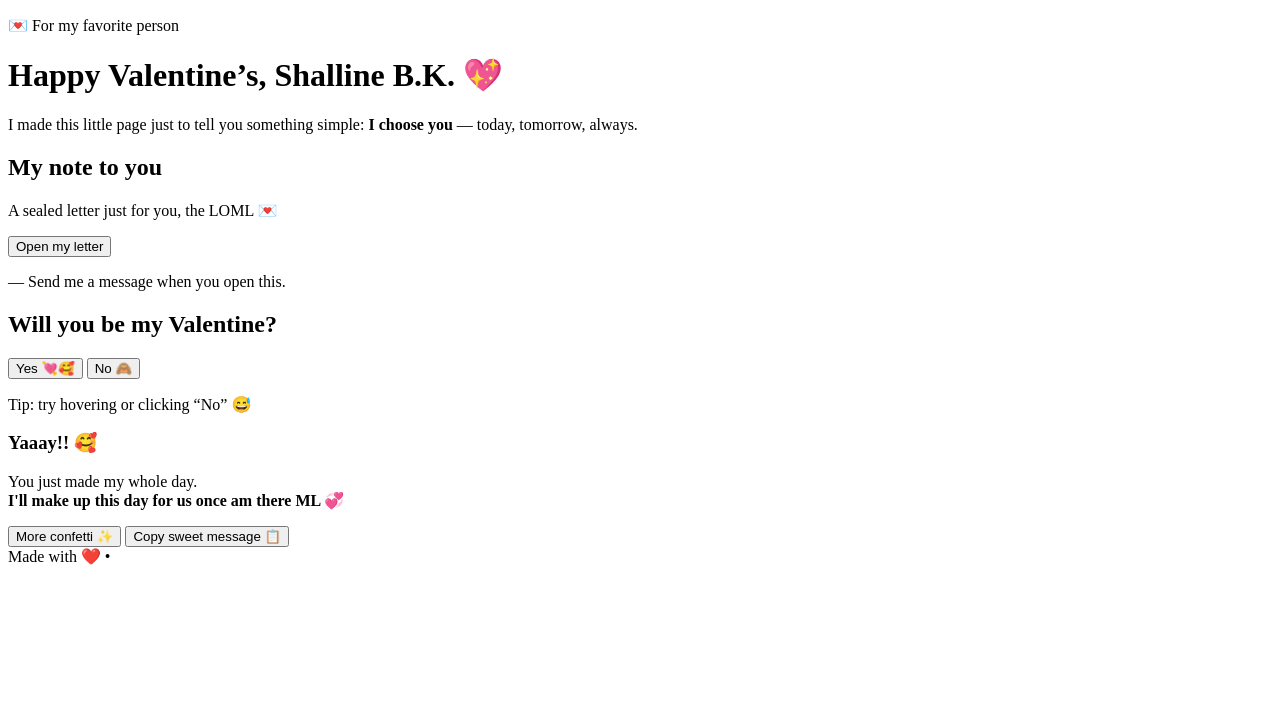
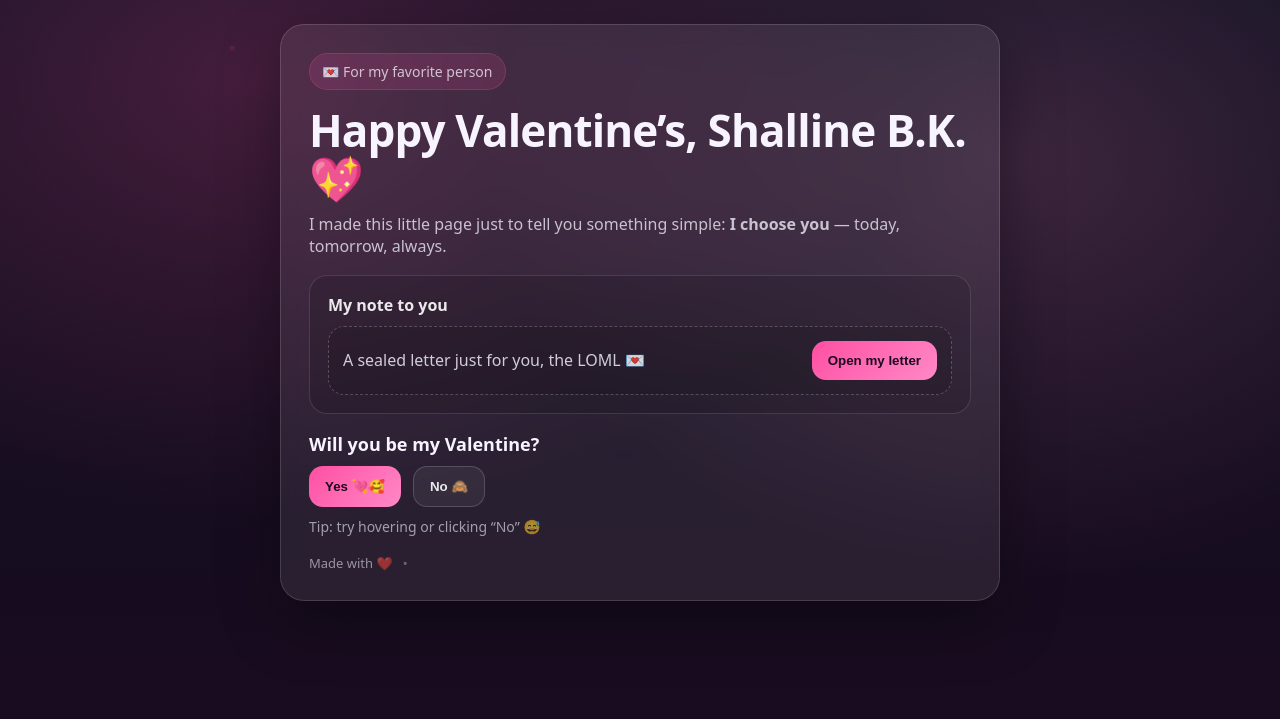
Before and after one commit to keltaimpex/ml, a plain HTML site: page index.html in a window 1280 px wide. Drawn offline with Linux system fonts and the light colour scheme.

Commit message:
changed css

```diff
--- a/styles.css
+++ b/styles.css
@@ -1,252 +1,285 @@
-// ---- Helpers
-const $ = (sel) => document.querySelector(sel);
-const params = new URLSearchParams(location.search);
-
-// ---- Elements
-const nameEl = $("#name");
-const fromEl = $("#fromName");
-const toChip = $("#toNameChip");
-
-const modal = $("#modal");
-const modalBackdrop = $("#modalBackdrop");
-const closeModalBtn = $("#closeModal");
-
-const openLetterBtn = $("#openLetterBtn");
-const openLetterTop = $("#openLetterTop");
-const openLetterInline = $("#openLetterInline");
-
-const startTypingBtn = $("#startTypingBtn");
-const letterClosed = $("#letterClosed");
-const letterOpen = $("#letterOpen");
-const typeTarget = $("#typeTarget");
-
-const modalTo = $("#modalTo");
-const modalFrom = $("#modalFrom");
-
-const yesBtn = $("#yesBtn");
-const noBtn = $("#noBtn");
-const buttonsWrap = $("#buttonsWrap");
-const success = $("#success");
-
-const confettiBtn = $("#confettiBtn");
-const copyMsgBtn = $("#copyMsgBtn");
-
-const editLink = $("#editLink");
-const customizeBtn = $("#customizeBtn");
-const copyLinkBtn = $("#copyLinkBtn");
-
-// ---- Apply URL params
-const to = params.get("to");
-const from = params.get("from");
-if (to) nameEl.textContent = to;
-if (from) fromEl.textContent = from;
-
-toChip.textContent = nameEl.textContent;
-modalTo.textContent = nameEl.textContent;
-modalFrom.textContent = fromEl.textContent;
-
-// ---- Modal open/close
-function openModal() {
-  modal.classList.remove("hidden");
-  modalTo.textContent = nameEl.textContent;
-  modalFrom.textContent = fromEl.textContent;
-}
-function closeModal() {
-  modal.classList.add("hidden");
+:root{
+  --bg1:#0f1020;
+  --bg2:#1a0b1f;
+  --card: rgba(255,255,255,.08);
+  --border: rgba(255,255,255,.14);
+  --text:#f7f4ff;
+  --muted: rgba(247,244,255,.75);
+  --pink:#ff4fa3;
+  --pink2:#ff89c7;
+  --shadow: 0 20px 60px rgba(0,0,0,.35);
 }
 
-openLetterBtn.addEventListener("click", openModal);
-openLetterTop.addEventListener("click", openModal);
-openLetterInline.addEventListener("click", openModal);
+*{ box-sizing:border-box; }
+html,body{ height:100%; }
 
-modalBackdrop.addEventListener("click", closeModal);
-closeModalBtn.addEventListener("click", closeModal);
-window.addEventListener("keydown", (e) => {
-  if (e.key === "Escape" && !modal.classList.contains("hidden")) closeModal();
-});
+body{
+  margin:0;
+  font-family: ui-sans-serif, system-ui, -apple-system, Segoe UI, Roboto, Arial, "Apple Color Emoji","Segoe UI Emoji";
+  color:var(--text);
+  background:
+    radial-gradient(1200px 800px at 20% 10%, rgba(255,79,163,.22), transparent 55%),
+    radial-gradient(900px 700px at 80% 20%, rgba(255,137,199,.18), transparent 60%),
+    linear-gradient(180deg, var(--bg1), var(--bg2));
 
-// ---- Letter content (last drafted letter)
-function buildLetter() {
-  const herName = nameEl.textContent || "My Love";
-  const myName = fromEl.textContent || "Kelvin";
+  /* ✅ allow scrolling for long letters */
+  min-height: 100vh;
+  overflow-x: hidden;
+  overflow-y: auto;
 
-  return `My Dearest ${herName},
+  /* ✅ top-align so it scrolls naturally */
+  display:flex;
+  justify-content:center;
+  align-items:flex-start;
 
-Happy Valentine’s Day, my love.
-
-I don’t think I say this enough, but loving you has been one of the greatest gifts of my life. From the moment you became part of my world, everything felt lighter, warmer, more meaningful. You have this quiet magic about you — the kind that turns ordinary days into something special just by being there.
-
-When I think about you, I think about peace. I think about comfort. I think about the way my heart settles when I hear your voice. You are not just someone I love — you are someone I treasure. The way you smile, the way you laugh, the way you care… it all stays with me long after the moment passes.
-
-${herName}, you are my safe place and my inspiration at the same time. You make me want to be better, to love deeper, to build something beautiful and lasting. With you, love doesn’t feel complicated — it feels right. It feels like home.
-
-On this Valentine’s Day, I want you to know that I choose you. Not just for today, not just for the sweet moments, but for the real ones too. I choose your heart, your dreams, your flaws, your strength, your softness — all of you. And I will keep choosing you.
-
-Thank you for being my joy, my calm, my answered prayer. My heart is yours, always.
-
-With all my love,
-${myName} ❤️`;
+  padding:24px;
 }
 
-// ---- Typewriter
-let typing = false;
-function typeWriter(text, speed = 14) {
-  typing = true;
-  typeTarget.textContent = "";
-  let i = 0;
-
-  const timer = setInterval(() => {
-    typeTarget.textContent += text[i];
-    i++;
-    if (i >= text.length) {
-      clearInterval(timer);
-      typing = false;
-    }
-  }, speed);
+.bg-hearts{
+  position:fixed;
+  inset:-40px;
+  background-image:
+    radial-gradient(circle at 20% 10%, rgba(255,79,163,.18) 0 2px, transparent 3px),
+    radial-gradient(circle at 70% 30%, rgba(255,137,199,.14) 0 2px, transparent 3px),
+    radial-gradient(circle at 40% 70%, rgba(255,79,163,.12) 0 2px, transparent 3px);
+  filter: blur(.2px);
+  opacity:.7;
+  pointer-events:none;
+  z-index:0;
 }
 
-startTypingBtn.addEventListener("click", () => {
-  if (typing) return;
-  letterClosed.classList.add("hidden");
-  letterOpen.classList.remove("hidden");
-  typeWriter(buildLetter(), 14);
-});
-
-// ✅ FIXED: "No" dodges ONLY inside the buttons area (won't expand the page)
-function moveNoInside() {
-  const wrapRect = buttonsWrap.getBoundingClientRect();
-
-  // Must be absolute so it stays in the play zone
-  noBtn.style.position = "absolute";
-
-  // Read after position change
-  const btnRect = noBtn.getBoundingClientRect();
-  const pad = 8;
-
-  const maxX = Math.max(0, wrapRect.width - btnRect.width - pad);
-  const maxY = Math.max(0, wrapRect.height - btnRect.height - pad);
-
-  const x = Math.floor(Math.random() * (maxX + 1));
-  const y = Math.floor(Math.random() * (maxY + 1));
-
-  noBtn.style.left = `${x}px`;
-  noBtn.style.top = `${y}px`;
+.card{
+  width:min(720px, 100%);
+  background:var(--card);
+  border:1px solid var(--border);
+  border-radius:24px;
+  padding:28px;
+  box-shadow:var(--shadow);
+  backdrop-filter: blur(10px);
+  position:relative;
+  z-index:1;
+  margin-bottom: 40px; /* gives space at bottom when scrolling */
 }
 
-noBtn.addEventListener("mouseenter", moveNoInside);
-noBtn.addEventListener("click", moveNoInside);
+.badge{
+  display:inline-block;
+  padding:8px 12px;
+  border-radius:999px;
+  background:rgba(255,79,163,.14);
+  border:1px solid rgba(255,79,163,.22);
+  color:var(--muted);
+  margin:0 0 10px 0;
+  font-size:14px;
+}
 
-// ---- Confetti
-const canvas = $("#confettiCanvas");
-const ctx = canvas.getContext("2d");
+h1{
+  margin:6px 0 10px 0;
+  font-size: clamp(28px, 4vw, 44px);
+  line-height:1.1;
+  letter-spacing:-.02em;
+}
+.subtitle{
+  margin:0 0 18px 0;
+  color:var(--muted);
+  font-size:16px;
+}
 
-function resize() {
-  canvas.width = window.innerWidth * devicePixelRatio;
-  canvas.height = window.innerHeight * devicePixelRatio;
-  ctx.setTransform(devicePixelRatio, 0, 0, devicePixelRatio, 0, 0);
+.note{
+  border-radius:18px;
+  padding:18px;
+  border:1px solid rgba(255,255,255,.12);
+  background: rgba(0,0,0,.12);
 }
-window.addEventListener("resize", resize);
-resize();
+.note h2{
+  margin:0 0 10px 0;
+  font-size:16px;
+  color:rgba(255,255,255,.9);
+}
 
-function rand(min, max) { return Math.random() * (max - min) + min; }
+.signature{
+  margin-top:12px;
+  color:rgba(247,244,255,.7);
+}
 
-function burstConfetti() {
-  const pieces = Array.from({ length: 150 }, () => ({
-    x: window.innerWidth / 2,
-    y: window.innerHeight / 3,
-    vx: rand(-6, 6),
-    vy: rand(-10, -3),
-    g: rand(0.18, 0.32),
-    s: rand(3, 6),
-    r: rand(0, Math.PI * 2),
-    vr: rand(-0.2, 0.2),
-    life: 0,
-    ttl: rand(70, 120)
-  }));
+.question{
+  margin-top:18px;
+}
+.question h2{
+  margin:0 0 10px 0;
+  font-size:18px;
+}
 
-  let frame = 0;
-  function tick() {
-    frame++;
-    ctx.clearRect(0, 0, window.innerWidth, window.innerHeight);
+.buttons{
+  display:flex;
+  gap:12px;
+  flex-wrap:wrap;
+  position:relative;
+  margin-top:8px;
+}
 
-    pieces.forEach(p => {
-      p.life++;
-      p.x += p.vx;
-      p.y += p.vy;
-      p.vy += p.g;
-      p.r += p.vr;
+.btn{
+  border:none;
+  border-radius:14px;
+  padding:12px 16px;
+  font-weight:700;
+  cursor:pointer;
+  transition: transform .12s ease, filter .12s ease, background .12s ease;
+  user-select:none;
+}
+.btn:active{ transform: translateY(1px) scale(.99); }
+.btn:hover{ filter: brightness(1.05); }
 
-      const hue = (p.life * 3 + p.x) % 360;
-      ctx.save();
-      ctx.translate(p.x, p.y);
-      ctx.rotate(p.r);
-      ctx.fillStyle = `hsl(${hue}, 90%, 65%)`;
-      ctx.fillRect(-p.s / 2, -p.s / 2, p.s, p.s);
-      ctx.restore();
-    });
+.primary{
+  background: linear-gradient(135deg, var(--pink), var(--pink2));
+  color:#1a0920;
+}
+.ghost{
+  background: rgba(255,255,255,.06);
+  color: rgba(255,255,255,.9);
+  border:1px solid rgba(255,255,255,.16);
+}
+.small{
+  padding:10px 12px;
+  border-radius:12px;
+  font-weight:700;
+  font-size:14px;
+}
 
-    if (frame < 140 && pieces.some(p => p.life < p.ttl)) {
-      requestAnimationFrame(tick);
-    } else {
-      ctx.clearRect(0, 0, window.innerWidth, window.innerHeight);
+.hint{
+  margin:10px 0 0 0;
+  color:rgba(247,244,255,.6);
+  font-size:14px;
+}
+
+.success{
+  margin-top:18px;
+}
+.success-box{
+  border-radius:18px;
+  padding:16px;
+  border:1px solid rgba(255,79,163,.22);
+  background: rgba(255,79,163,.10);
+}
+.success-box h3{
+  margin:0 0 6px 0;
+  font-size:18px;
+}
+.success-box p{
+  margin:0;
+  color:rgba(247,244,255,.88);
+  line-height:1.5;
+}
+.tiny-actions{
+  display:flex;
+  gap:10px;
+  flex-wrap:wrap;
+  margin-top:12px;
+}
+
+.hidden{ display:none; }
+
+.footer{
+  margin-top:18px;
+  display:flex;
+  gap:10px;
+  align-items:center;
+  color:rgba(247,244,255,.55);
+  font-size:13px;
+}
+.footer a{
+  color:rgba(255,137,199,.9);
+  text-decoration:none;
+}
+.footer a:hover{ text-decoration:underline; }
+.dot{ opacity:.6; }
+
+.confetti{
+  position:fixed;
+  inset:0;
+  pointer-events:none;
+  z-index:2;
+}
+
+/* ===== Sealed letter + typing effect ===== */
+.letter-closed{
+  display:flex;
+  align-items:center;
+  justify-content:space-between;
+  gap:12px;
+  padding:14px;
+  border-radius:16px;
+  border:1px dashed rgba(255,255,255,.22);
+  background: rgba(0,0,0,.10);
+}
+
+.closed-text{
+  margin:0;
+  color: rgba(247,244,255,.82);
+}
+
+.letter-open{
+  margin-top:12px;
+}
+
+.type-text{
+  margin:0;
+  color: rgba(247,244,255,.90);
+  line-height:1.75;
+  white-space: pre-wrap;
+  min-height: 180px;
+}
+
+.type-text::after{
+  content:"";
+  display:inline-block;
+  width:10px;
+  height:18px;
+  margin-left:6px;
+  border-right:2px solid rgba(255,255,255,.75);
+  transform: translateY(3px);
+  animation: blink .8s steps(1) infinite;
+}
+
+@keyframes blink{
+  50% { opacity: 0; }
+}
+
+/* ===== Mobile friendliness ===== */
+@media (max-width: 520px){
+  body{
+    padding: 14px;
+  }
+
+  .card{
+    padding: 18px;
+    border-radius: 18px;
+  }
+
+  .subtitle{
+    font-size: 15px;
+    line-height: 1.5;
+  }
+
+  .buttons{
+    flex-direction: column;
+  }
+
+  .btn{
+    width: 100%;
+    justify-content: center;
+  }
+
+  .letter-closed{
+    flex-direction: column;
+    align-items: stretch;
+    text-align: center;
+  }
+
+  .closed-text{
+    margin-bottom: 10px;
+  }
+
+  .type-text{
+    min-height: 220px;
   }
 }
-  requestAnimationFrame(tick);
-}
-
-yesBtn.addEventListener("click", () => {
-  success.classList.remove("hidden");
-  burstConfetti();
-
-  // reset no button position
-  noBtn.style.position = "";
-  noBtn.style.left = "";
-  noBtn.style.top = "";
-});
-
-confettiBtn.addEventListener("click", burstConfetti);
-
-// ---- Copy message + link
-copyMsgBtn.addEventListener("click", async () => {
-  const msg = `Happy Valentine’s, ${nameEl.textContent} 💖\n\nI choose you — today, tomorrow, always.\n\n— ${fromEl.textContent}`;
-  try {
-    await navigator.clipboard.writeText(msg);
-    copyMsgBtn.textContent = "Copied ✅";
-    setTimeout(() => (copyMsgBtn.textContent = "Copy sweet message 📋"), 1200);
-  } catch {
-    alert("Copy failed. Here it is:\n\n" + msg);
-  }
-});
-
-copyLinkBtn.addEventListener("click", async () => {
-  const url = new URL(location.href);
-  url.searchParams.set("to", nameEl.textContent);
-  url.searchParams.set("from", fromEl.textContent);
-  try {
-    await navigator.clipboard.writeText(url.toString());
-    copyLinkBtn.textContent = "Link Copied ✅";
-    setTimeout(() => (copyLinkBtn.textContent = "Copy Share Link"), 1200);
-  } catch {
-    prompt("Copy this link:", url.toString());
-  }
-});
-
-// ---- Customize names
-function customizeNames() {
-  const newTo = prompt("Her name (To):", nameEl.textContent) ?? nameEl.textContent;
-  const newFrom = prompt("Your name (From):", fromEl.textContent) ?? fromEl.textContent;
-
-  nameEl.textContent = newTo;
-  fromEl.textContent = newFrom;
-  toChip.textContent = newTo;
-  modalTo.textContent = newTo;
-  modalFrom.textContent = newFrom;
-
-  const url = new URL(location.href);
-  url.searchParams.set("to", newTo);
-  url.searchParams.set("from", newFrom);
-  history.replaceState({}, "", url);
-}
-
-editLink.addEventListener("click", (e) => { e.preventDefault(); customizeNames(); });
-customizeBtn.addEventListener("click", customizeNames);
```
Lines whose indentation alone changed are shown as unchanged.
